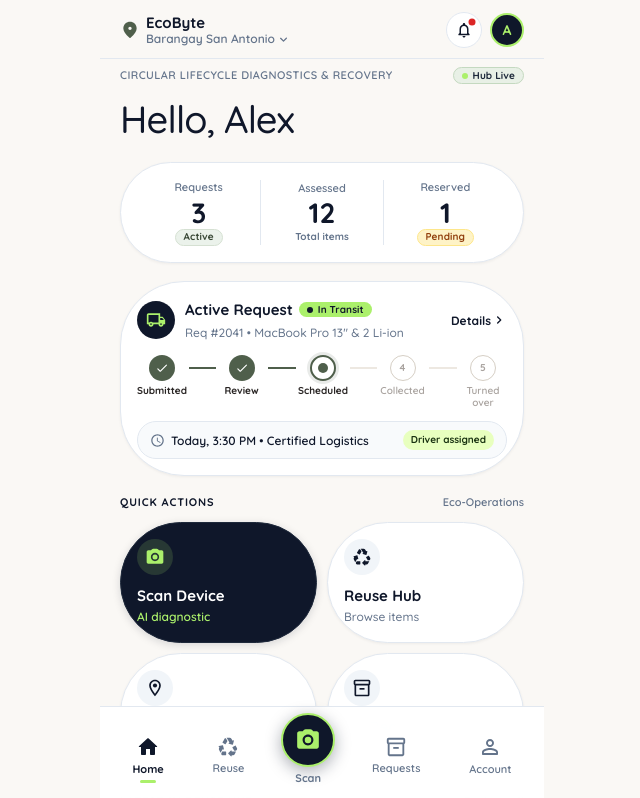
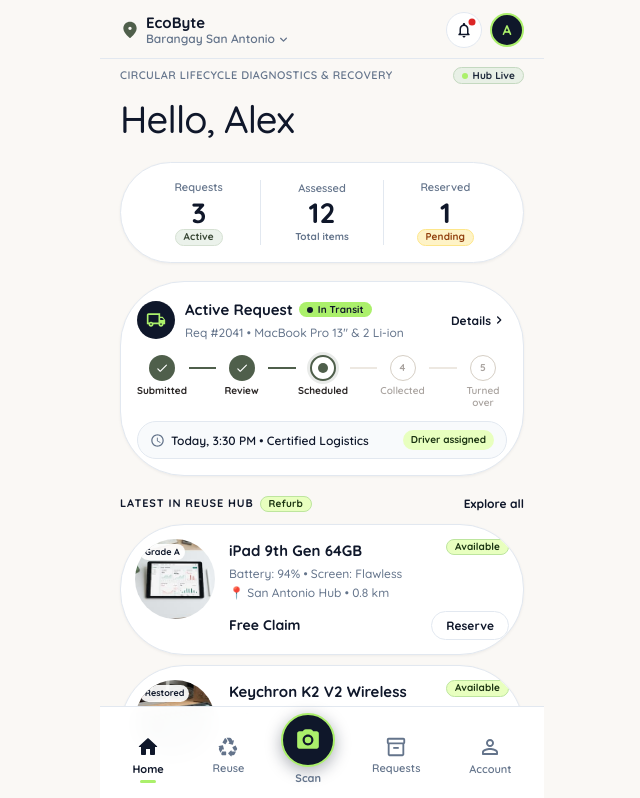
Before and after one commit to penOnFire/ecobyte-frontend, a React (Vite) app: page / in a window 1280 px wide. Shown: the top 798 px of the page, without its empty margins (318-958 px from the left). Built offline with nearby package versions, Linux system fonts and the light colour scheme.

Commit message:
fix(dashboard): remove redundant quick actions to match spacious Figma layout

```diff
--- a/src/pages/DashboardPage.tsx
+++ b/src/pages/DashboardPage.tsx
@@ -4,15 +4,10 @@ import {
   Button,
   Card,
   CardContent,
-  Grid,
   Typography,
 } from '@mui/material'
 import LocalShippingOutlinedIcon from '@mui/icons-material/LocalShippingOutlined'
 import AccessTimeRoundedIcon from '@mui/icons-material/AccessTimeRounded'
-import CameraAltRoundedIcon from '@mui/icons-material/CameraAltRounded'
-import RecyclingRoundedIcon from '@mui/icons-material/RecyclingRounded'
-import LocationOnOutlinedIcon from '@mui/icons-material/LocationOnOutlined'
-import Inventory2OutlinedIcon from '@mui/icons-material/Inventory2Outlined'
 import WarningAmberRoundedIcon from '@mui/icons-material/WarningAmberRounded'
 import ChevronRightRoundedIcon from '@mui/icons-material/ChevronRightRounded'
 import { useNavigate } from 'react-router-dom'
@@ -189,202 +184,6 @@ export const DashboardPage: FC = () => {
           </Box>
         </CardContent>
       </Card>
-
-      {/* ── Quick Actions ── */}
-      <Box>
-        <Box sx={{ display: 'flex', alignItems: 'center', justifyContent: 'space-between', mb: 1.25 }}>
-          <Typography
-            sx={{
-              fontFamily: "'Quicksand', sans-serif",
-              fontWeight: 700,
-              fontSize: '0.6875rem',
-              letterSpacing: '0.08em',
-              color: '#0f172a',
-              textTransform: 'uppercase',
-            }}
-          >
-            Quick Actions
-          </Typography>
-          <Typography sx={{ fontFamily: "'Quicksand', sans-serif", fontSize: '0.6875rem', color: '#64748b', fontWeight: 600 }}>
-            Eco-Operations
-          </Typography>
-        </Box>
-
-        <Grid container spacing={1.25}>
-          {/* Scan Device */}
-          <Grid size={{ xs: 6 }}>
-            <Box
-              onClick={() => navigate('/scan')}
-              sx={{
-                backgroundColor: '#0f172a',
-                color: '#ffffff',
-                borderRadius: 4,
-                p: 2,
-                cursor: 'pointer',
-                display: 'flex',
-                flexDirection: 'column',
-                gap: 1.5,
-                border: '1px solid #1e293b',
-                boxShadow: '0 2px 8px rgba(15,23,42,0.15)',
-                transition: 'all 0.15s ease',
-                '&:active': { transform: 'scale(0.98)' },
-              }}
-            >
-              <Box
-                sx={{
-                  width: 36,
-                  height: 36,
-                  borderRadius: 2.5,
-                  backgroundColor: 'rgba(171, 240, 107, 0.15)',
-                  color: '#abf06b',
-                  display: 'flex',
-                  alignItems: 'center',
-                  justifyContent: 'center',
-                }}
-              >
-                <CameraAltRoundedIcon sx={{ fontSize: 20 }} />
-              </Box>
-              <Box>
-                <Typography sx={{ fontFamily: "'Quicksand', sans-serif", fontWeight: 700, fontSize: '0.9375rem', lineHeight: 1.2 }}>
-                  Scan Device
-                </Typography>
-                <Typography sx={{ fontFamily: "'Quicksand', sans-serif", fontSize: '0.75rem', color: '#abf06b', fontWeight: 600, mt: 0.25 }}>
-                  AI diagnostic
-                </Typography>
-              </Box>
-            </Box>
-          </Grid>
-
-          {/* Reuse Hub */}
-          <Grid size={{ xs: 6 }}>
-            <Box
-              onClick={() => navigate('/reuse')}
-              sx={{
-                backgroundColor: '#ffffff',
-                border: '1px solid #e2e8f0',
-                borderRadius: 4,
-                p: 2,
-                cursor: 'pointer',
-                display: 'flex',
-                flexDirection: 'column',
-                gap: 1.5,
-                boxShadow: '0 1px 3px rgba(0,0,0,0.05)',
-                transition: 'all 0.15s ease',
-                '&:active': { transform: 'scale(0.98)' },
-              }}
-            >
-              <Box
-                sx={{
-                  width: 36,
-                  height: 36,
-                  borderRadius: 2.5,
-                  backgroundColor: '#f1f5f9',
-                  color: '#0f172a',
-                  display: 'flex',
-                  alignItems: 'center',
-                  justifyContent: 'center',
-                }}
-              >
-                <RecyclingRoundedIcon sx={{ fontSize: 20 }} />
-              </Box>
-              <Box>
-                <Typography sx={{ fontFamily: "'Quicksand', sans-serif", fontWeight: 700, fontSize: '0.9375rem', color: '#0f172a', lineHeight: 1.2 }}>
-                  Reuse Hub
-                </Typography>
-                <Typography sx={{ fontFamily: "'Quicksand', sans-serif", fontSize: '0.75rem', color: '#64748b', fontWeight: 500, mt: 0.25 }}>
-                  Browse items
-                </Typography>
-              </Box>
-            </Box>
-          </Grid>
-
-          {/* Drop-offs */}
-          <Grid size={{ xs: 6 }}>
-            <Box
-              onClick={() => navigate('/drop-offs')}
-              sx={{
-                backgroundColor: '#ffffff',
-                border: '1px solid #e2e8f0',
-                borderRadius: 4,
-                p: 2,
-                cursor: 'pointer',
-                display: 'flex',
-                flexDirection: 'column',
-                gap: 1.5,
-                boxShadow: '0 1px 3px rgba(0,0,0,0.05)',
-                transition: 'all 0.15s ease',
-                '&:active': { transform: 'scale(0.98)' },
-              }}
-            >
-              <Box
-                sx={{
-                  width: 36,
-                  height: 36,
-                  borderRadius: 2.5,
-                  backgroundColor: '#f1f5f9',
-                  color: '#0f172a',
-                  display: 'flex',
-                  alignItems: 'center',
-                  justifyContent: 'center',
-                }}
-              >
-                <LocationOnOutlinedIcon sx={{ fontSize: 20 }} />
-              </Box>
-              <Box>
-                <Typography sx={{ fontFamily: "'Quicksand', sans-serif", fontWeight: 700, fontSize: '0.9375rem', color: '#0f172a', lineHeight: 1.2 }}>
-                  Drop-offs
-                </Typography>
-                <Typography sx={{ fontFamily: "'Quicksand', sans-serif", fontSize: '0.75rem', color: '#64748b', fontWeight: 500, mt: 0.25 }}>
-                  4 nearby bins
-                </Typography>
-              </Box>
-            </Box>
-          </Grid>
-
-          {/* My Requests */}
-          <Grid size={{ xs: 6 }}>
-            <Box
-              onClick={() => navigate('/requests')}
-              sx={{
-                backgroundColor: '#ffffff',
-                border: '1px solid #e2e8f0',
-                borderRadius: 4,
-                p: 2,
-                cursor: 'pointer',
-                display: 'flex',
-                flexDirection: 'column',
-                gap: 1.5,
-                boxShadow: '0 1px 3px rgba(0,0,0,0.05)',
-                transition: 'all 0.15s ease',
-                '&:active': { transform: 'scale(0.98)' },
-              }}
-            >
-              <Box
-                sx={{
-                  width: 36,
-                  height: 36,
-                  borderRadius: 2.5,
-                  backgroundColor: '#f1f5f9',
-                  color: '#0f172a',
-                  display: 'flex',
-                  alignItems: 'center',
-                  justifyContent: 'center',
-                }}
-              >
-                <Inventory2OutlinedIcon sx={{ fontSize: 20 }} />
-              </Box>
-              <Box>
-                <Typography sx={{ fontFamily: "'Quicksand', sans-serif", fontWeight: 700, fontSize: '0.9375rem', color: '#0f172a', lineHeight: 1.2 }}>
-                  My Requests
-                </Typography>
-                <Typography sx={{ fontFamily: "'Quicksand', sans-serif", fontSize: '0.75rem', color: '#64748b', fontWeight: 500, mt: 0.25 }}>
-                  3 ongoing
-                </Typography>
-              </Box>
-            </Box>
-          </Grid>
-        </Grid>
-      </Box>
 
       {/* ── Latest in Reuse Hub ── */}
       <Box>
```
